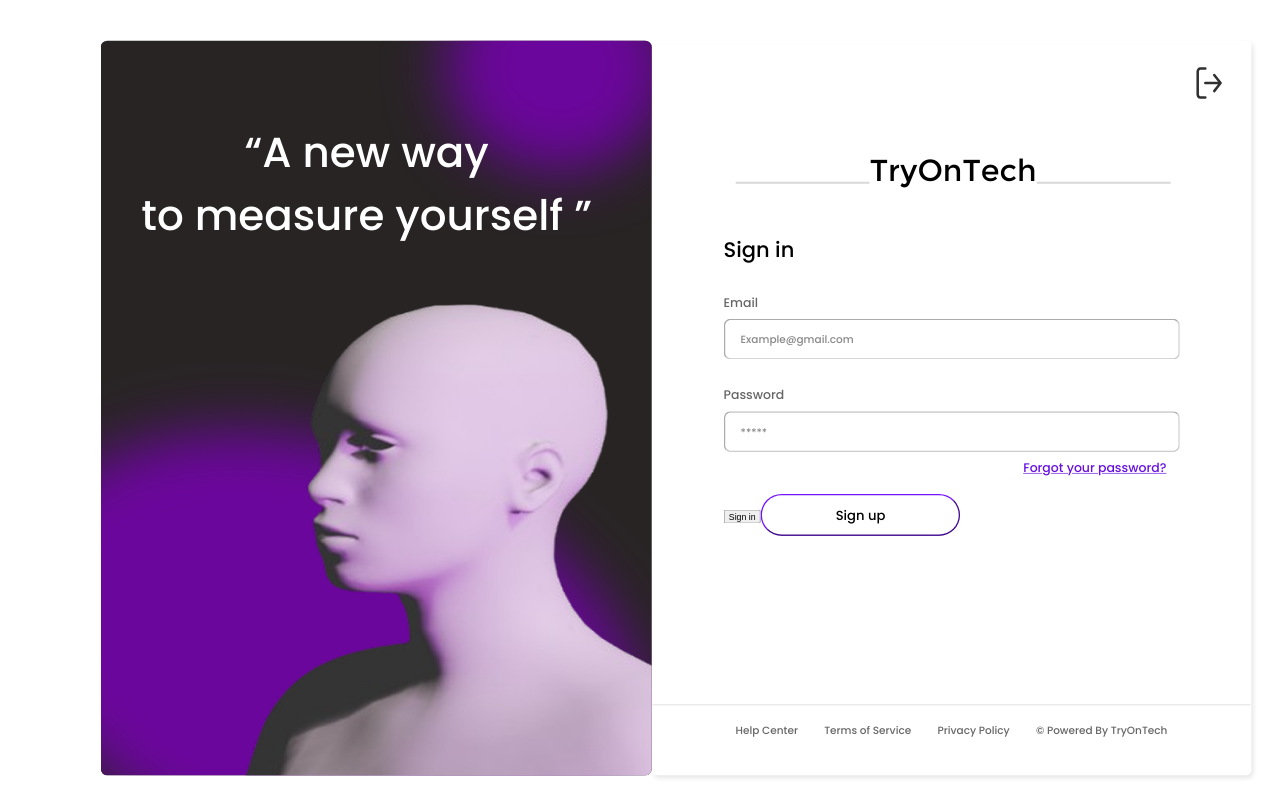
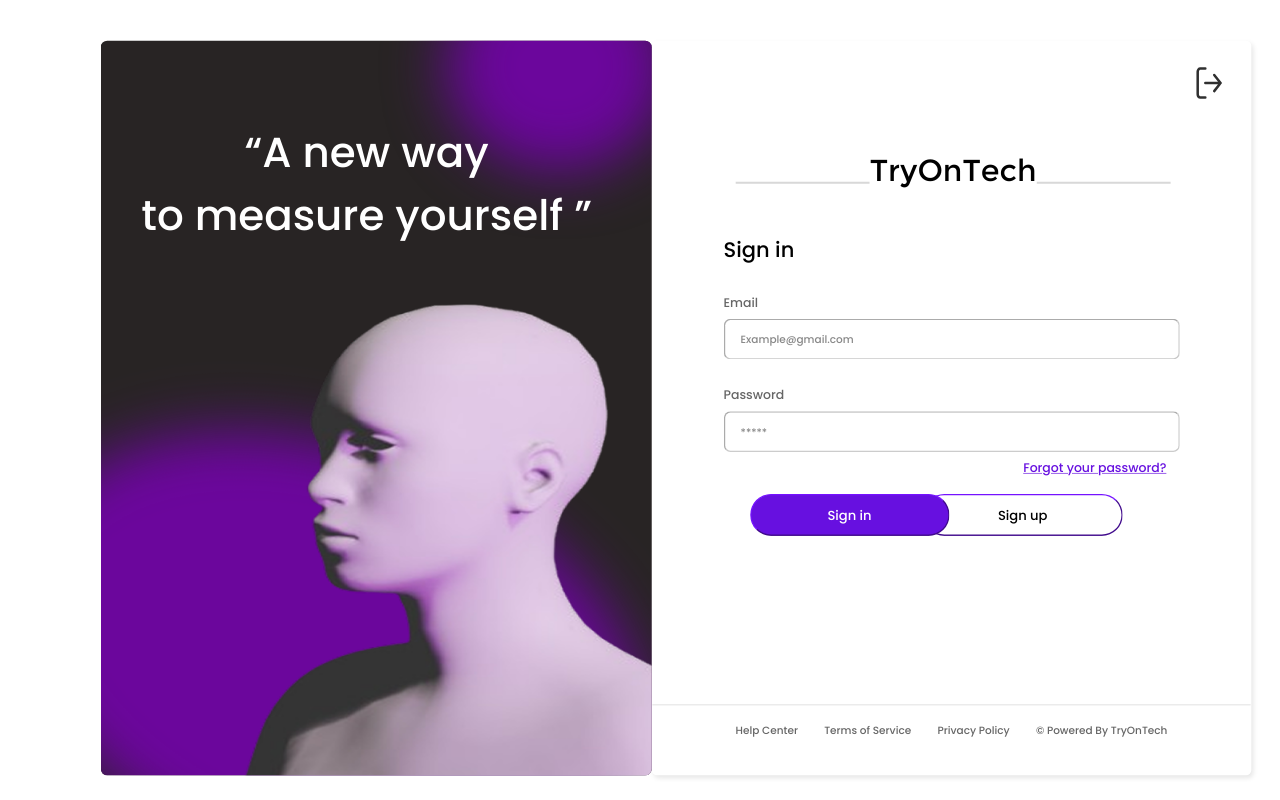
Before and after one commit to ArsJohan/Tryontech, a React (Vite) app in the folder client/: page /login in a window 1280 px wide. Built offline with nearby package versions, Linux system fonts and the light colour scheme.

Commit message:
Arregle problemas con los estilos de signUp en el button (next)

```diff
--- a/client/src/assets/styles/pages/login.css
+++ b/client/src/assets/styles/pages/login.css
@@ -138,15 +138,3 @@
    position: relative;
    width: fit-content;
 }
-
-.lg-bt-purple {
-  position:relative;
-  z-index: 1;
-  right: -40px;
-}
-.tb-transparent {
-  position:absolute;
-  z-index: 2;
-
-
-}
--- a/client/src/components/button.jsx
+++ b/client/src/components/button.jsx
@@ -2,7 +2,7 @@
 import { useNavigate } from "react-router-dom"; // Importa useNavigate
 import './button.css';
 
-export function Button({ className,text, to, width }) {
+export function Button({ className,text, to, width, position, zindex, right }) {
     const navigate = useNavigate(); // Hook para navegar
 
     const handleClick = () => {
@@ -10,7 +10,7 @@
     };
 
     return (
-        <button className={className} onClick={handleClick} style={{ width: width, right: "None !important", position: "None"  }}>
+        <button className={className} onClick={handleClick} style={{ width: width, position: position, zIndex:zindex, right:right }}>
             {text}
         </button>
     );
--- a/client/src/pages/login.jsx
+++ b/client/src/pages/login.jsx
@@ -39,8 +39,8 @@
                     <Link to="forgot" className="lg-form-forgot">Forgot your password?</Link>
                     <div className="lg-form-btn-container">
 
-                        <Button className={"bt-purple-lg"} text={"Sign in" } to="/"></Button>
-                        <Button className={"bt-transparent"} text={"Sign up" } to="/PersonalInfo"></Button>
+                        <Button className={"bt-purple"} text={"Sign in" } to="/" position={"relative"} zindex={"2"} right={"-40px"}></Button>
+                        <Button className={"bt-transparent"} text={"Sign up" } to="/PersonalInfo" position={"absolute"} zindex={"1"}></Button>
 
                     </div>
                 </div>
```
Also changed, not shown: client/src/assets/styles/pages/signUp.css (line endings or trailing spaces), 1 other file (tests, documents, lock files or other folders).
